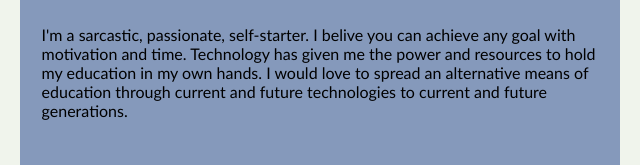
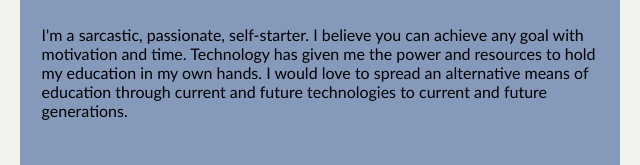
Before and after one commit to Entgoddess/Entgoddess.github.io, a plain HTML site: page index.html in a window 1280 px wide. Shown: the part 234-399 px from the top of the page, 320-960 px from the left. Drawn offline with Linux system fonts and the light colour scheme.

Commit message:
renamed file

```diff
--- a/index.html.html
+++ b/index.html
@@ -27,7 +27,7 @@
 
 			<div id="content-body">
 				<div id="content-summary">
-					<p>I'm a sarcastic, passionate, self-starter. I belive you can achieve any goal with motivation and time. Technology has given me the power and resources to hold my education in my own hands. I would love to spread an alternative means of education through current and future technologies to current and future generations.</p>
+					<p>I'm a sarcastic, passionate, self-starter. I believe you can achieve any goal with motivation and time. Technology has given me the power and resources to hold my education in my own hands. I would love to spread an alternative means of education through current and future technologies to current and future generations.</p>
 				</div>
 
 				<div id="content-experience">
```
